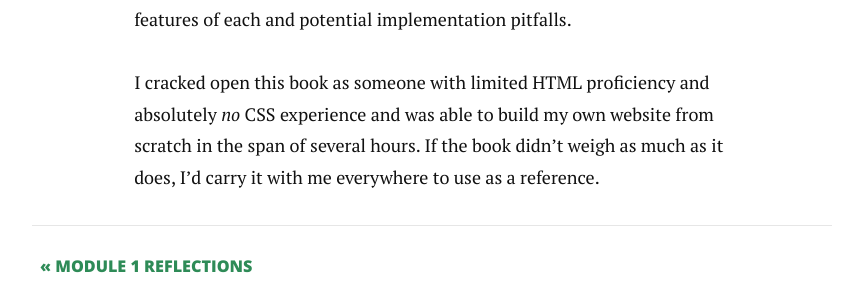
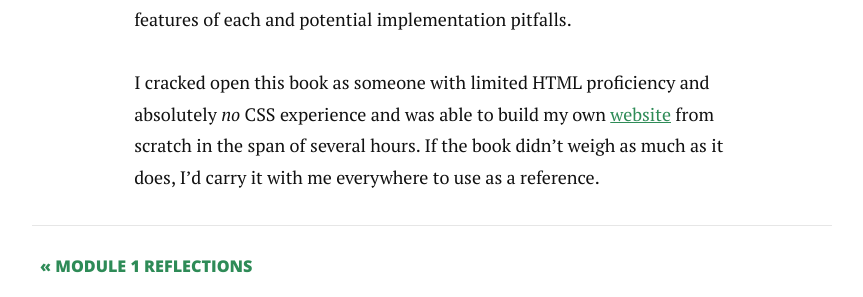
Before and after one commit to marlabrizel/marlabrizel.github.io, a Jekyll site: the page built from _posts/2015-07-06-learn-html-css-from-a-book.markdown, in a window 1280 px wide. Shown: the part 1383-1680 px from the top of the page, without its empty margins (208-1071 px from the left). Built offline with Jekyll 4.4.1, drawn with Linux system fonts in a browser that asks for light colours; nearby versions of some CDN libraries; Markdown is read by kramdown in place of the engine named in the settings; part of the change alters nothing that is shown.

```diff
--- a/_posts/2015-07-06-learn-html-css-from-a-book.markdown
+++ b/_posts/2015-07-06-learn-html-css-from-a-book.markdown
@@ -18,4 +18,4 @@ The book does combine CSS and HTML in the same document. While I understand this
 
 Finally, the book touches on HTML5 and CSS3, explaining some of the new features of each and potential implementation pitfalls.
 
-I cracked open this book as someone with limited HTML proficiency and absolutely *no* CSS experience and was able to build my own website from scratch in the span of several hours. If the book didn't weigh as much as it does, I'd carry it with me everywhere to use as a reference.
+I cracked open this book as someone with limited HTML proficiency and absolutely *no* CSS experience and was able to build my own [website](http://www.marlabrizel.com/) from scratch in the span of several hours. If the book didn't weigh as much as it does, I'd carry it with me everywhere to use as a reference.
```
